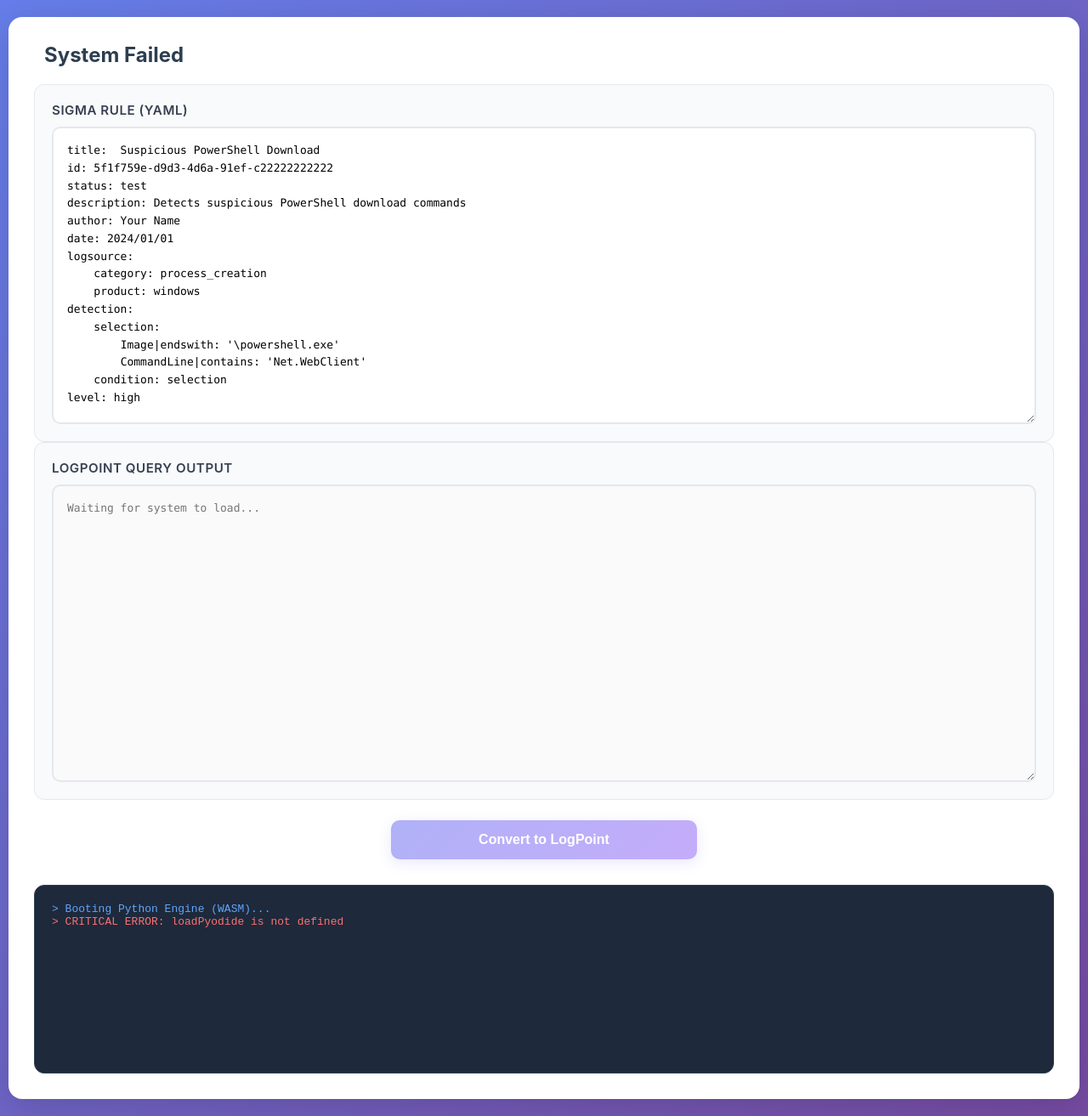
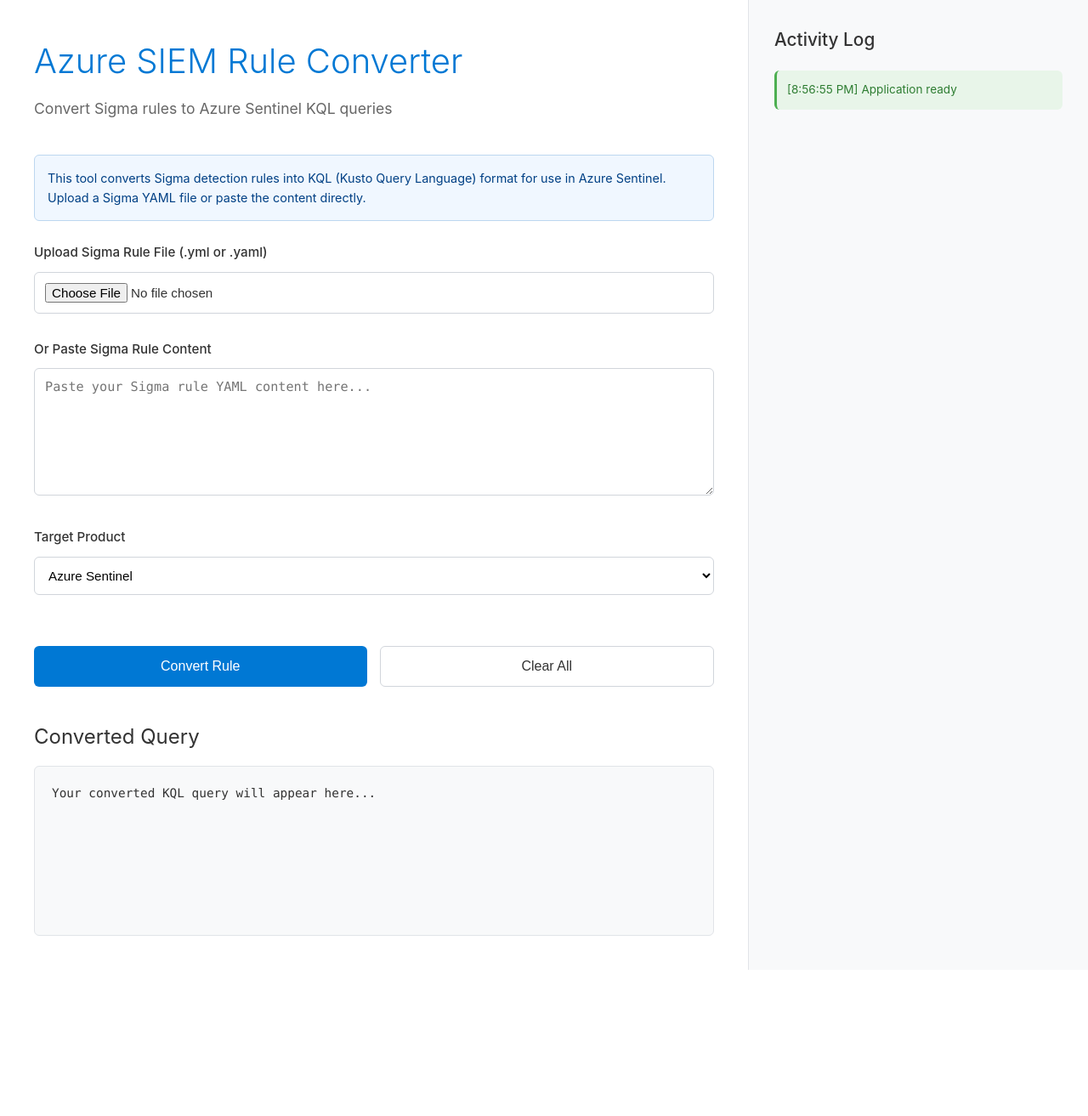
Before and after one commit to vl43den/vl43den.github.io, a Jekyll site: the page azure-tool/index.html, which Jekyll copies as it is, in a window 1280 px wide. Shown: the whole page at 85% size. Built offline with Jekyll 4.4.1, drawn with Linux system fonts in a browser that asks for light colours; after the commit the page ends 1141 px from its top, so only the background shows below that.

Commit message:
Update design to sleek modern white theme with right-side log panel, fix version detection to use importlib.metadata.version, and remove all emojis

```diff
--- a/azure-tool/index.html
+++ b/azure-tool/index.html
@@ -1,295 +1,398 @@
-<! DOCTYPE html>
+<!DOCTYPE html>
 <html lang="en">
 <head>
     <meta charset="UTF-8">
     <meta name="viewport" content="width=device-width, initial-scale=1.0">
-    <title>PySigma for LogPoint (Serverless)</title>
-    <script src="https://cdn.jsdelivr.net/pyodide/v0.29.0/full/pyodide.js"></script>
+    <title>Azure SIEM Rule Converter</title>
     <style>
-        /* Modern, Clean UI optimized for Mobile */
-        body {
-            font-family: -apple-system, BlinkMacSystemFont, "Segoe UI", Roboto, Helvetica, Arial, sans-serif;
-            padding: 0; margin: 0; background: linear-gradient(135deg, #667eea 0%, #764ba2 100%);
-            color: #333; min-height: 100vh;
-        }
-        .app-container {
-            max-width: 1200px; margin: 20px auto; background: white; padding: 30px;
-            border-radius: 16px; box-shadow: 0 8px 40px rgba(0,0,0,0.15);
-        }
-        h2 {
-            margin-top: 0; color: #2c3e50; display: flex; align-items:  center; gap: 12px;
-            font-size: 1.5rem; font-weight: 700;
-        }
-        . status-dot {
-            height: 14px; width: 14px; background-color: #ccc; border-radius: 50%;
-            display: inline-block; transition: all 0.3s ease;
-        }
-        .status-dot.ready { background-color: #10b981; box-shadow: 0 0 12px #10b981; animation: pulse 2s infinite; }
-        .status-dot.error { background-color: #ef4444; box-shadow: 0 0 12px #ef4444; }
-
-        @keyframes pulse {
-            0%, 100% { opacity: 1; }
-            50% { opacity: 0.6; }
+        * {
+            margin: 0;
+            padding: 0;
+            box-sizing: border-box;
         }
 
-        .version-badge {
-            font-size: 0.75rem; font-weight: 600; color: #6366f1;
-            background:  #eef2ff; padding: 4px 12px; border-radius: 20px;
-            margin-left: auto; border: 1px solid #c7d2fe;
+        body {
+            font-family: -apple-system, BlinkMacSystemFont, 'Segoe UI', Roboto, 'Helvetica Neue', Arial, sans-serif;
+            background: #ffffff;
+            color: #333;
+            line-height: 1.6;
         }
 
-        . grid { display: grid; grid-template-columns: 1fr; gap: 24px; margin-top: 24px; }
-        @media (min-width: 768px) { .grid { grid-template-columns: 1fr 1fr; } }
+        .container {
+            display: flex;
+            height: 100vh;
+            max-width: 1800px;
+            margin: 0 auto;
+        }
 
-        .editor-section {
-            display: flex; flex-direction: column; background: #f9fafb;
-            padding: 20px; border-radius: 12px; border: 1px solid #e5e7eb;
+        .main-content {
+            flex: 1;
+            display: flex;
+            flex-direction: column;
+            padding: 40px;
+            overflow-y: auto;
         }
+
+        .sidebar {
+            width: 400px;
+            background: #f8f9fa;
+            border-left: 1px solid #e1e4e8;
+            padding: 30px;
+            overflow-y: auto;
+        }
+
+        h1 {
+            font-size: 2.5rem;
+            font-weight: 300;
+            margin-bottom: 10px;
+            color: #0078d4;
+        }
+
+        .subtitle {
+            font-size: 1.1rem;
+            color: #666;
+            margin-bottom: 40px;
+        }
+
+        .form-group {
+            margin-bottom: 30px;
+        }
+
         label {
-            font-weight: 600; margin-bottom: 10px; color: #374151; font-size: 0.95rem;
-            text-transform: uppercase; letter-spacing: 0.5px;
+            display: block;
+            font-weight: 500;
+            margin-bottom: 10px;
+            color: #333;
+            font-size: 0.95rem;
+        }
+
+        input[type="file"],
+        select,
+        textarea {
+            width: 100%;
+            padding: 12px;
+            border: 1px solid #d1d5db;
+            border-radius: 6px;
+            font-size: 0.95rem;
+            transition: all 0.2s;
+            background: #ffffff;
+        }
+
+        input[type="file"]:hover,
+        select:hover,
+        textarea:hover {
+            border-color: #0078d4;
+        }
+
+        input[type="file"]:focus,
+        select:focus,
+        textarea:focus {
+            outline: none;
+            border-color: #0078d4;
+            box-shadow: 0 0 0 3px rgba(0, 120, 212, 0.1);
         }
 
         textarea {
-            width: 100%; height: 350px; padding: 16px; border: 2px solid #e5e7eb;
-            border-radius: 10px; font-family: "SF Mono", "Monaco", "Cascadia Code", "Roboto Mono", monospace;
-            font-size: 13px; line-height: 1.6; resize: vertical;
-            background: #ffffff; outline: none; transition: all 0.2s; box-sizing: border-box;
+            min-height: 150px;
+            font-family: 'Consolas', 'Monaco', 'Courier New', monospace;
+            resize: vertical;
         }
-        textarea:focus { border-color: #6366f1; box-shadow: 0 0 0 3px rgba(99, 102, 241, 0.1); }
-        textarea#queryOutput { background: #fafafa; color:  #1f2937; }
 
-        .controls { margin-top: 24px; text-align: center; }
+        .button-group {
+            display: flex;
+            gap: 15px;
+            margin-top: 30px;
+        }
+
         button {
-            width: 100%; max-width: 360px;
-            padding: 14px 32px; background: linear-gradient(135deg, #6366f1 0%, #8b5cf6 100%);
-            color: white; border: none; border-radius: 10px;
-            font-size: 16px; font-weight: 600; cursor: pointer;
-            transition: all 0.3s ease; box-shadow: 0 4px 15px rgba(99, 102, 241, 0.3);
-            opacity: 0.5; pointer-events: none;
+            flex: 1;
+            padding: 14px 24px;
+            font-size: 1rem;
+            font-weight: 500;
+            border: none;
+            border-radius: 6px;
+            cursor: pointer;
+            transition: all 0.2s;
         }
-        button.active { opacity: 1; pointer-events: auto; }
-        button. active:hover {
-            transform: translateY(-2px);
-            box-shadow: 0 6px 20px rgba(99, 102, 241, 0.4);
+
+        .btn-primary {
+            background: #0078d4;
+            color: white;
         }
-        button. active:active { transform: translateY(0); }
 
-        #log {
-            margin-top: 30px; background: #1e293b; color: #f1f5f9; padding: 20px;
-            border-radius: 12px; height: 180px; overflow-y: auto;
-            font-family: "SF Mono", monospace; font-size: 13px;
-            border: 1px solid #334155;
+        .btn-primary:hover {
+            background: #006abc;
+            transform: translateY(-1px);
+            box-shadow: 0 4px 12px rgba(0, 120, 212, 0.3);
         }
-        . log-entry {
-            margin-bottom: 6px; padding-bottom: 6px;
-            border-bottom: 1px solid #334155; line-height: 1.5;
+
+        .btn-primary:active {
+            transform: translateY(0);
         }
-        .log-entry: last-child { border-bottom:  none; }
-        .log-success { color: #34d399; }
-        .log-error { color: #f87171; }
-        .log-info { color: #60a5fa; }
-        . log-warn { color: #fbbf24; }
 
-        /* Scrollbar styling */
-        textarea::-webkit-scrollbar, #log::-webkit-scrollbar { width: 8px; }
-        textarea::-webkit-scrollbar-track, #log::-webkit-scrollbar-track { background:  #f1f5f9; border-radius: 10px; }
-        textarea::-webkit-scrollbar-thumb, #log::-webkit-scrollbar-thumb { background: #cbd5e1; border-radius:  10px; }
-        textarea::-webkit-scrollbar-thumb:hover, #log::-webkit-scrollbar-thumb:hover { background: #94a3b8; }
+        .btn-secondary {
+            background: #ffffff;
+            color: #333;
+            border: 1px solid #d1d5db;
+        }
+
+        .btn-secondary:hover {
+            background: #f8f9fa;
+            border-color: #0078d4;
+        }
+
+        button:disabled {
+            opacity: 0.5;
+            cursor: not-allowed;
+        }
+
+        .output-section {
+            margin-top: 40px;
+        }
+
+        .output-header {
+            display: flex;
+            justify-content: space-between;
+            align-items: center;
+            margin-bottom: 15px;
+        }
+
+        .output-header h2 {
+            font-size: 1.5rem;
+            font-weight: 400;
+            color: #333;
+        }
+
+        .output-content {
+            background: #f8f9fa;
+            border: 1px solid #e1e4e8;
+            border-radius: 6px;
+            padding: 20px;
+            min-height: 200px;
+            max-height: 400px;
+            overflow-y: auto;
+            font-family: 'Consolas', 'Monaco', 'Courier New', monospace;
+            font-size: 0.9rem;
+            white-space: pre-wrap;
+            word-wrap: break-word;
+        }
+
+        .sidebar h2 {
+            font-size: 1.3rem;
+            font-weight: 500;
+            margin-bottom: 20px;
+            color: #333;
+        }
+
+        .log-entry {
+            padding: 12px;
+            margin-bottom: 10px;
+            border-radius: 6px;
+            font-size: 0.85rem;
+            border-left: 3px solid;
+        }
+
+        .log-info {
+            background: #e3f2fd;
+            border-left-color: #2196f3;
+            color: #1565c0;
+        }
+
+        .log-success {
+            background: #e8f5e9;
+            border-left-color: #4caf50;
+            color: #2e7d32;
+        }
+
+        .log-warning {
+            background: #fff3e0;
+            border-left-color: #ff9800;
+            color: #e65100;
+        }
+
+        .log-error {
+            background: #ffebee;
+            border-left-color: #f44336;
+            color: #c62828;
+        }
+
+        .hidden {
+            display: none;
+        }
+
+        .info-box {
+            background: #f0f7ff;
+            border: 1px solid #bdd7f0;
+            border-radius: 6px;
+            padding: 15px;
+            margin-bottom: 25px;
+            font-size: 0.9rem;
+            color: #004085;
+        }
+
+        @media (max-width: 1200px) {
+            .container {
+                flex-direction: column;
+            }
+
+            .sidebar {
+                width: 100%;
+                border-left: none;
+                border-top: 1px solid #e1e4e8;
+                max-height: 400px;
+            }
+        }
     </style>
 </head>
 <body>
+    <div class="container">
+        <div class="main-content">
+            <h1>Azure SIEM Rule Converter</h1>
+            <p class="subtitle">Convert Sigma rules to Azure Sentinel KQL queries</p>
 
-<div class="app-container">
-    <h2>
-        <span id="statusDot" class="status-dot"></span>
-        <span id="headerText">Initializing System...</span>
-        <span id="versionBadge" class="version-badge" style="display: none;"></span>
-    </h2>
-
-    <div class="grid">
-        <div class="editor-section">
-            <label>Sigma Rule (YAML)</label>
-            <textarea id="sigmaInput" spellcheck="false">
-title:  Suspicious PowerShell Download
-id: 5f1f759e-d9d3-4d6a-91ef-c22222222222
-status: test
-description: Detects suspicious PowerShell download commands
-author: Your Name
-date: 2024/01/01
-logsource:
-    category: process_creation
-    product: windows
-detection:
-    selection:
-        Image|endswith: '\powershell.exe'
-        CommandLine|contains: 'Net.WebClient'
-    condition: selection
-level: high
-            </textarea>
+            <div class="info-box">
+                This tool converts Sigma detection rules into KQL (Kusto Query Language) format for use in Azure Sentinel. Upload a Sigma YAML file or paste the content directly.
             </div>
 
-        <div class="editor-section">
-            <label>LogPoint Query Output</label>
-            <textarea id="queryOutput" readonly placeholder="Waiting for system to load..."></textarea>
+            <div class="form-group">
+                <label for="fileInput">Upload Sigma Rule File (.yml or .yaml)</label>
+                <input type="file" id="fileInput" accept=".yml,.yaml">
+            </div>
+
+            <div class="form-group">
+                <label for="sigmaContent">Or Paste Sigma Rule Content</label>
+                <textarea id="sigmaContent" placeholder="Paste your Sigma rule YAML content here..."></textarea>
+            </div>
+
+            <div class="form-group">
+                <label for="targetProduct">Target Product</label>
+                <select id="targetProduct">
+                    <option value="azure">Azure Sentinel</option>
+                    <option value="splunk">Splunk</option>
+                    <option value="elasticsearch">Elasticsearch</option>
+                </select>
+            </div>
+
+            <div class="button-group">
+                <button class="btn-primary" onclick="convertRule()">Convert Rule</button>
+                <button class="btn-secondary" onclick="clearAll()">Clear All</button>
+            </div>
+
+            <div class="output-section">
+                <div class="output-header">
+                    <h2>Converted Query</h2>
+                    <button class="btn-secondary" onclick="copyOutput()" id="copyBtn" style="flex: 0 0 auto; display: none;">Copy to Clipboard</button>
+                </div>
+                <div class="output-content" id="output">Your converted KQL query will appear here...</div>
             </div>
         </div>
 
-    <div class="controls">
-        <button id="convertBtn" onclick="runConversion()">Convert to LogPoint</button>
+        <div class="sidebar">
+            <h2>Activity Log</h2>
+            <div id="logPanel"></div>
         </div>
-
-    <div id="log"></div>
     </div>
 
     <script>
-    let pyodide = null;
-    const logEl = document.getElementById("log");
-    const btn = document.getElementById("convertBtn");
-    const dot = document.getElementById("statusDot");
-    const header = document.getElementById("headerText");
-    const versionBadge = document.getElementById("versionBadge");
+        function addLog(message, type = 'info') {
+            const logPanel = document.getElementById('logPanel');
+            const timestamp = new Date().toLocaleTimeString();
+            const logEntry = document.createElement('div');
+            logEntry.className = `log-entry log-${type}`;
+            logEntry.textContent = `[${timestamp}] ${message}`;
+            logPanel.insertBefore(logEntry, logPanel.firstChild);
 
-    function log(msg, type='info') {
-        const div = document.createElement("div");
-        div.className = `log-entry log-${type}`;
-        div.textContent = `> ${msg}`;
-        logEl.appendChild(div);
-        logEl.scrollTop = logEl. scrollHeight;
-    }
-
-    async function initSystem() {
-        try {
-            // 1. Load Pyodide
-            log("Booting Python Engine (WASM)...");
-            pyodide = await loadPyodide();
-
-            // 2. Load Micropip
-            await pyodide.loadPackage("micropip");
-            const micropip = pyodide.pyimport("micropip");
-
-            // 3. Install Core Dependencies
-            log("Installing Core Dependencies.. .", "warn");
-            const deps = ["pyyaml", "packaging", "pyparsing", "typing-extensions", "requests", "jinja2", "pydantic"];
-            await micropip.install(deps);
-
-            // 4. Install pySigma 1.0.0
-            log("Installing pySigma 1.0.0...", "warn");
-            await pyodide.runPythonAsync(`import micropip; await micropip.install('pysigma==1.0.0', deps=False)`);
-
-            // 5. Install LogPoint Plugin
-            const wheelName = "pysigma_backend_logpoint-0.3.0-py3-none-any.whl";
-            log(`Loading Plugin: ${wheelName}... `);
-
-            const check = await fetch(wheelName);
-            if (!check.ok) throw new Error(`Cannot find ${wheelName} (404)`);
-
-            await micropip.install(`./${wheelName}`);
-
-            // 6. Final Verification
-            log("Verifying.. .", "info");
-            await pyodide.runPythonAsync(`
-                from sigma.backends.logpoint import Logpoint
-                print("Backend loaded successfully")
-            `);
-
-            // 7. Detect and display pySigma version (fixed version detection)
-            try {
-                const versionResult = await pyodide. runPythonAsync(`
-                    import importlib. metadata
-                    try:
-                        version = importlib.metadata.version('pysigma')
-                        version
-                    except:
-                        "1.0.0"
-                `);
-                if (versionResult) {
-                    log(`pySigma version: ${versionResult}`, "info");
-                    versionBadge.textContent = `pySigma v${versionResult}`;
-                    versionBadge.style.display = "inline-block";
-                }
-            } catch (versionError) {
-                // Silent fallback - don't show error for version detection
-            }
-
-            // SUCCESS STATE
-            log("System Ready", "success");
-            dot.classList.add("ready");
-            header.textContent = "PySigma Converter (Ready)";
-            btn.classList.add("active");
-            document.getElementById("queryOutput").placeholder = "System ready. Click Convert.";
-
-        } catch (e) {
-            log(`CRITICAL ERROR: ${e.message}`, "error");
-            dot.classList.add("error");
-            header.textContent = "System Failed";
+            // Keep only last 20 logs
+            while (logPanel.children.length > 20) {
+                logPanel.removeChild(logPanel.lastChild);
             }
         }
 
-    async function runConversion() {
-        if (!pyodide) return;
+        document.getElementById('fileInput').addEventListener('change', function(e) {
+            const file = e.target.files[0];
+            if (file) {
+                const reader = new FileReader();
+                reader.onload = function(e) {
+                    document.getElementById('sigmaContent').value = e.target.result;
+                    addLog(`File loaded: ${file.name}`, 'success');
+                };
+                reader.onerror = function() {
+                    addLog('Error reading file', 'error');
+                };
+                reader.readAsText(file);
+            }
+        });
 
-        const inputRule = document. getElementById("sigmaInput").value.trim();
-        const outputBox = document.getElementById("queryOutput");
+        async function convertRule() {
+            const content = document.getElementById('sigmaContent').value;
+            const target = document.getElementById('targetProduct').value;
+            const output = document.getElementById('output');
+            const copyBtn = document.getElementById('copyBtn');
 
-        if (!inputRule) {
-            log("Error: Input is empty", "error");
+            if (!content.trim()) {
+                addLog('Please provide Sigma rule content', 'warning');
                 return;
             }
 
-        outputBox.value = "Converting...";
-        log("Converting...", "info");
+            addLog('Starting conversion...', 'info');
+            output.textContent = 'Converting...';
+            copyBtn.style.display = 'none';
 
             try {
-            // 1. Pass the user's YAML to Python variable 'user_rule'
-            pyodide.globals.set("user_rule", inputRule);
+                const response = await fetch('/api/convert', {
+                    method: 'POST',
+                    headers: {
+                        'Content-Type': 'application/json',
+                    },
+                    body: JSON.stringify({
+                        sigma_rule: content,
+                        target_product: target
+                    })
+                });
 
-            // 2. Run the conversion in Python
-            await pyodide.runPythonAsync(`
-                from sigma.collection import SigmaCollection
-                from sigma.backends.logpoint import Logpoint
-                import sys
+                const data = await response.json();
 
-                global_output = ""
-
-                try:
-                    # Parse YAML
-                    collection = SigmaCollection. from_yaml(user_rule)
-
-                    # Initialize Backend
-                    backend = Logpoint()
-
-                    # Convert
-                    queries = backend.convert(collection)
-
-                    # Save result to global variable
-                    global_output = "\\n".join(queries)
-
-                except Exception as e:
-                    # Capture exact Python error
-                    global_output = f"PYTHON ERROR:  {str(e)}"
-            `);
-
-            // 3. Fetch the result securely from Python
-            const result = pyodide.globals.get("global_output");
-
-            outputBox. value = result;
-
-            if (result && result.includes("PYTHON ERROR")) {
-                log("Conversion Failed (Check syntax)", "error");
+                if (response.ok && data.kql_query) {
+                    output.textContent = data.kql_query;
+                    copyBtn.style.display = 'block';
+                    addLog('Conversion successful', 'success');
                 } else {
-                log("Conversion Complete", "success");
+                    const errorMsg = data.error || 'Conversion failed';
+                    output.textContent = `Error: ${errorMsg}`;
+                    addLog(errorMsg, 'error');
                 }
-
-        } catch (err) {
-            outputBox.value = `System Error:\n${err}`;
-            log("Critical Failure", "error");
+            } catch (error) {
+                const errorMsg = `Network error: ${error.message}`;
+                output.textContent = errorMsg;
+                addLog(errorMsg, 'error');
             }
         }
 
-    // Start Boot Sequence
-    initSystem();
+        function copyOutput() {
+            const output = document.getElementById('output');
+            navigator.clipboard.writeText(output.textContent).then(() => {
+                addLog('Copied to clipboard', 'success');
+                const copyBtn = document.getElementById('copyBtn');
+                const originalText = copyBtn.textContent;
+                copyBtn.textContent = 'Copied!';
+                setTimeout(() => {
+                    copyBtn.textContent = originalText;
+                }, 2000);
+            }).catch(err => {
+                addLog('Failed to copy to clipboard', 'error');
+            });
+        }
+
+        function clearAll() {
+            document.getElementById('fileInput').value = '';
+            document.getElementById('sigmaContent').value = '';
+            document.getElementById('output').textContent = 'Your converted KQL query will appear here...';
+            document.getElementById('copyBtn').style.display = 'none';
+            addLog('Form cleared', 'info');
+        }
+
+        // Initial log
+        addLog('Application ready', 'success');
     </script>
-
 </body>
 </html>
```
Lines whose indentation alone changed are shown as unchanged.
